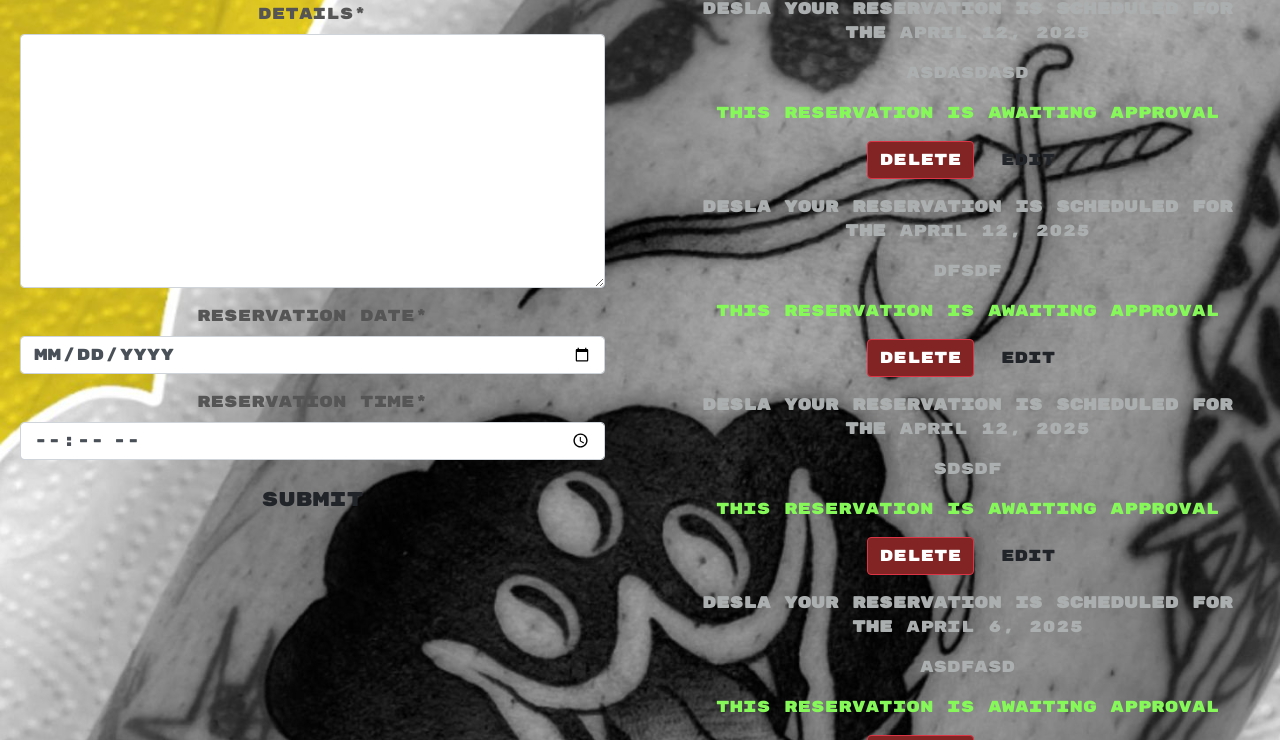
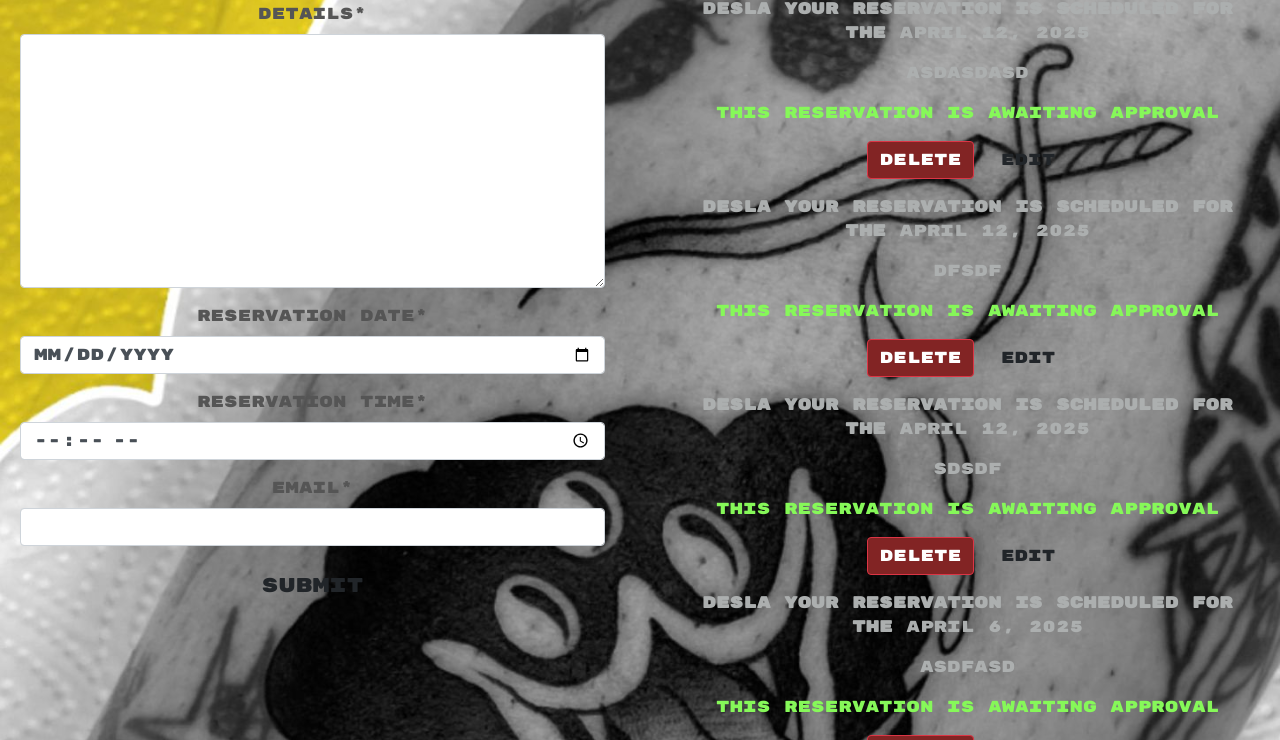
Before and after one commit to fenasti/desla, a Django app: page /bookings/ in a window 1280 px wide. Shown: the part 327-1067 px from the top of the page. Run offline with Django 3.2, Linux system fonts and the light colour scheme; a user stored in the database is signed in; data comes from the database, SQL or seed files in the repository; both versions use the stored data as it was after the commit; some libraries are stand-ins or nearby versions.

Commit message:
add email confirmation for bookings

```diff
--- a/bookings/forms.py
+++ b/bookings/forms.py
@@ -6,7 +6,8 @@ from django.forms import DateInput, TimeInput
 class ReservationForm(forms.ModelForm):
     reservation_date = forms.DateField(widget=DateInput(attrs={'type': 'date'}))
     reservation_time = forms.TimeField(widget=TimeInput(attrs={'type': 'time'}))
+    email = forms.EmailField(required=True)
 
     class Meta:
         model = ReservationRequest
-        fields = ['details', 'reservation_date', 'reservation_time']
+        fields = ['details', 'reservation_date', 'reservation_time', 'email']
--- a/bookings/templates/bookings/bookings.html
+++ b/bookings/templates/bookings/bookings.html
@@ -57,7 +57,6 @@
           <p class="reservation-content" data-content="{{ reservation.details|escape }}">
             {{ reservation.details | linebreaks }}
           </p>
-
           {% if not reservation.approved %}
           <p class="approval">
             This reservation is awaiting approval
--- /dev/null
+++ b/bookings/templates/bookings/confirmation_emails/booking_email_subject.txt
@@ -0,0 +1 @@
+Your booking confirmation.
--- a/bookings/views.py
+++ b/bookings/views.py
@@ -1,12 +1,14 @@
 from django.shortcuts import render, get_object_or_404, reverse
 from django.views import generic
 from django.contrib import messages
+from django.conf import settings
+from django.core.mail import send_mail
+from django.template.loader import render_to_string
 from django.contrib.auth.decorators import login_required
 from django.http import HttpResponseRedirect
 from .models import ReservationRequest
 from .forms import ReservationForm
 from django.utils import timezone
-from datetime import datetime
 
 
 @login_required
@@ -35,6 +37,8 @@ def reservation_page(request):
             # Set the client as the currently logged-in user
             reservation.client = request.user
             reservation.save()
+
+            _send_booking_confirmation_email(reservation)
             # Add success message
             messages.add_message(
                 request, messages.SUCCESS,
@@ -104,3 +108,48 @@ def delete_reservation(request, reservation_id):
 
     # Redirigir a la página de reservas
     return HttpResponseRedirect(reverse('reservation'))
+
+def _send_booking_confirmation_email(reservation):
+    """Send confirmation emails to client and admin."""
+
+    # Email to the client
+    client_subject = render_to_string(
+        'bookings/confirmation_emails/booking_email_subject.txt'
+    ).strip()
+
+    client_body = render_to_string(
+        'bookings/confirmation_emails/booking_email_body.txt',
+        {
+            'user': reservation.client,
+            'reservation': reservation,
+            'contact_email': settings.DEFAULT_FROM_EMAIL
+        }
+    )
+
+    send_mail(
+        client_subject,
+        client_body,
+        settings.DEFAULT_FROM_EMAIL,
+        [reservation.client.email],
+        fail_silently=False,
+    )
+
+    # Email to the admin
+    admin_subject = f"New reservation from {reservation.client.username}"
+    admin_body = f"""
+    New reservation received:
+
+    User: {reservation.client.username}
+    Email: {reservation.client.email}
+    Date and Time: {reservation.reservation_date_time}
+
+    Please review and approve it from the admin panel.
+    """
+
+    send_mail(
+        admin_subject,
+        admin_body,
+        settings.DEFAULT_FROM_EMAIL,
+        [settings.DEFAULT_FROM_EMAIL],
+        fail_silently=False,
+    )
```
Also changed, not shown: bookings/templates/bookings/confirmation_emails/booking_email_body.txt (added, +10 -0 lines), desla/settings.py (+12 -0 lines), db.sqlite3.
